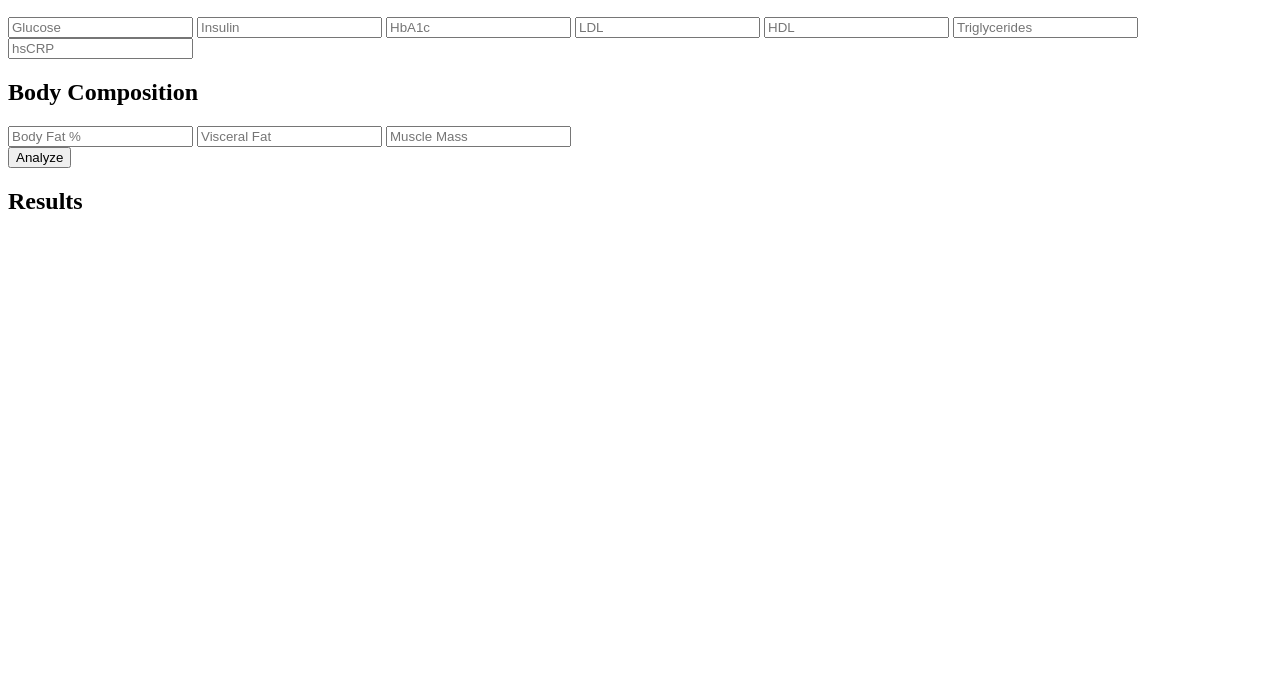
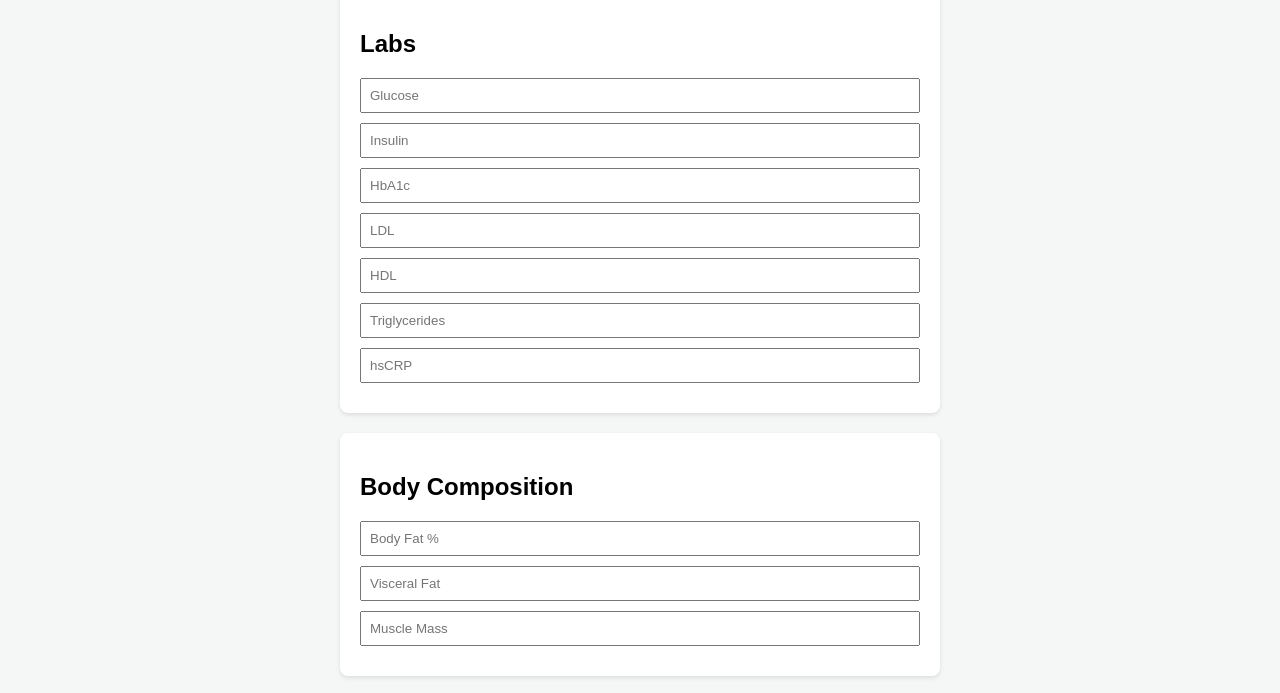
Before and after one commit to drpaudelrabin-crypto/lightbridge-app, a plain HTML site: page index.html in a window 1280 px wide. Shown: the part 111-804 px from the top of the page. Drawn offline with Linux system fonts and the light colour scheme.

Commit message:
Refactor CSS styles for layout and buttons

```diff
--- a/style.css
+++ b/style.css
@@ -1,44 +1,33 @@
-<!DOCTYPE html>
-<html>
-<head>
-  <title>LightBridge Health</title>
-  <meta name="viewport" content="width=device-width, initial-scale=1">
-  <link rel="stylesheet" href="styles.css">
-</head>
+body {
+    font-family: sans-serif;
+    background-color: #f4f7f6;
+    padding: 20px;
+    max-width: 600px;
+    margin: auto;
+}
 
-<body>
+.card {
+    background: white;
+    padding: 20px;
+    margin-bottom: 20px;
+    border-radius: 8px;
+    box-shadow: 0 2px 4px rgba(0,0,0,0.1);
+}
 
-<h1>✨ LightBridge Health Dashboard</h1>
+input {
+    display: block;
+    width: 100%;
+    margin: 10px 0;
+    padding: 8px;
+    box-sizing: border-box;
+}
 
-<div class="card">
-<h2>Labs</h2>
-<input placeholder="Glucose" id="glucose">
-<input placeholder="Insulin" id="insulin">
-<input placeholder="HbA1c" id="hba1c">
-<input placeholder="LDL" id="ldl">
-<input placeholder="HDL" id="hdl">
-<input placeholder="Triglycerides" id="trig">
-<input placeholder="hsCRP" id="crp">
-</div>
-
-<div class="card">
-<h2>Body Composition</h2>
-<input placeholder="Body Fat %" id="fat">
-<input placeholder="Visceral Fat" id="visceral">
-<input placeholder="Muscle Mass" id="muscle">
-</div>
-
-<button onclick="calculate()">Analyze</button>
-
-<div class="card">
-<h2>Results</h2>
-<p id="homa"></p>
-<p id="ratio"></p>
-<p id="score"></p>
-<div id="insights"></div>
-</div>
-
-<script src="script.js"></script>
-
-</body>
-</html>
+button {
+    width: 100%;
+    padding: 12px;
+    background-color: #007bff;
+    color: white;
+    border: none;
+    border-radius: 4px;
+    cursor: pointer;
+}
```
